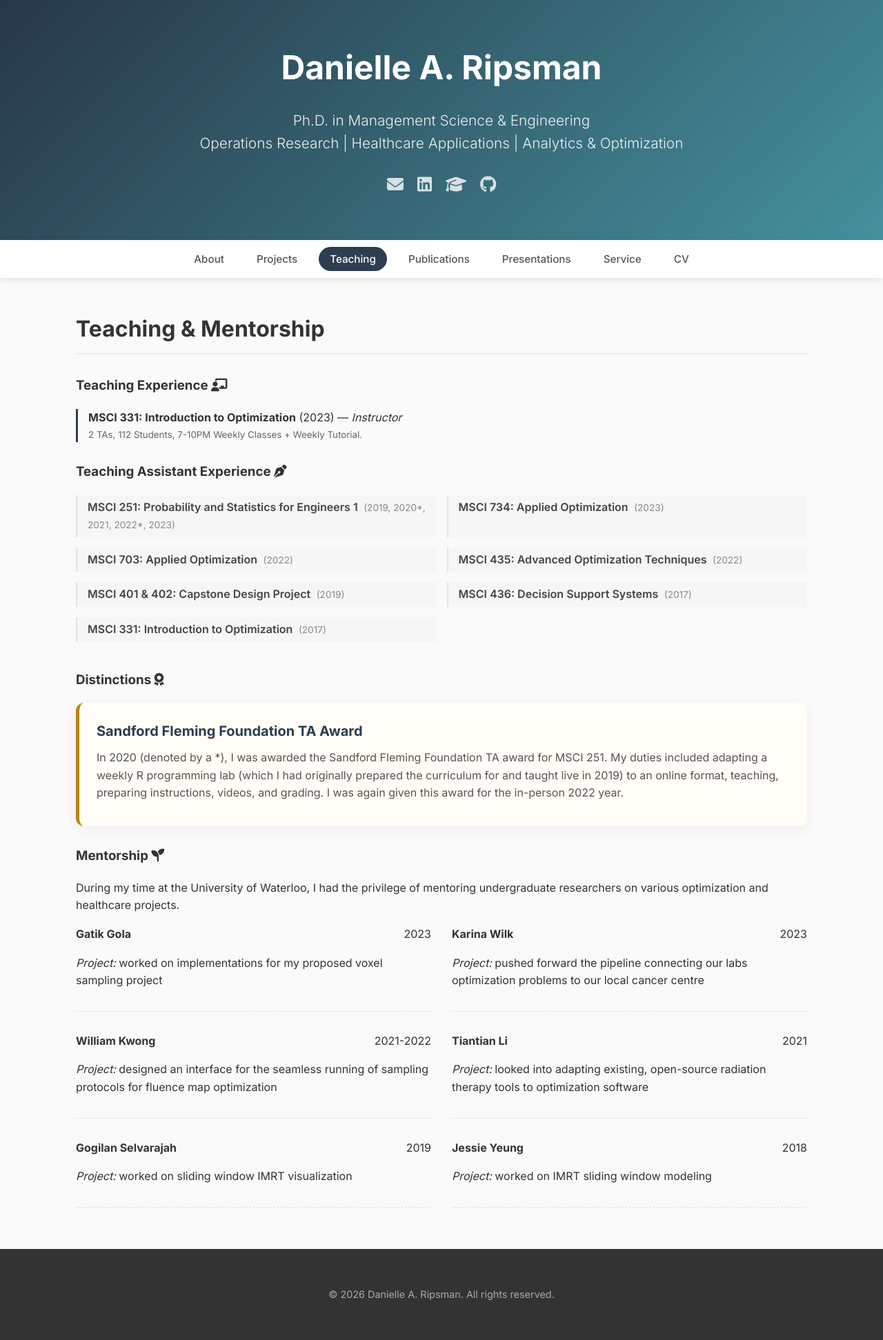
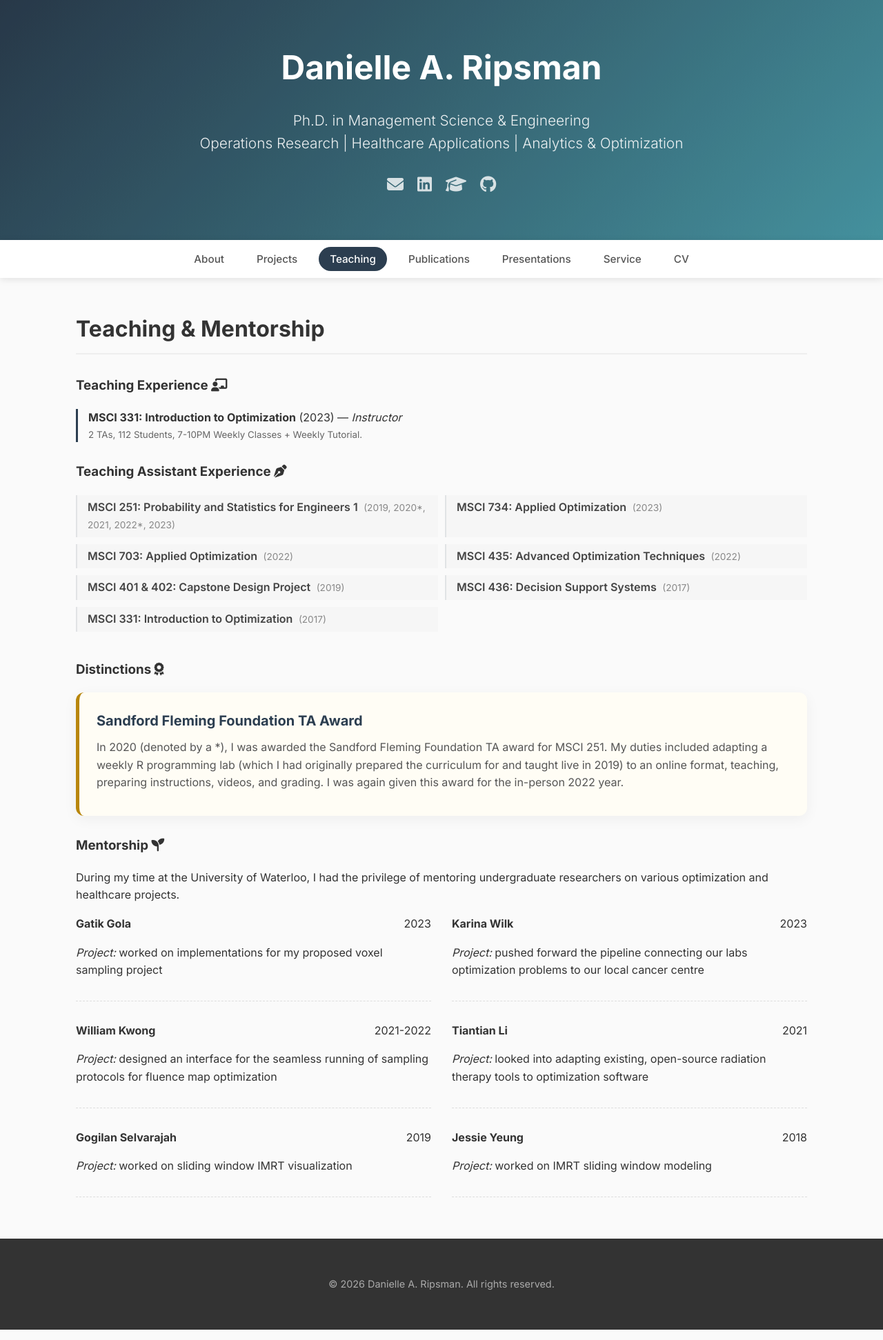
Before and after one commit to DaniRip/DaniRip.github.io, a Jekyll site: the page built from teaching.md, in a window 1280 px wide. Shown: the whole page at 69% size. Built offline with Jekyll 4.4.1, drawn with Linux system fonts in a browser that asks for light colours.

Commit message:
Update style.css

```diff
--- a/assets/css/style.css
+++ b/assets/css/style.css
@@ -579,7 +579,7 @@ details[open] .toggle-chevron {
 .ta-grid {
     display: grid;
     grid-template-columns: 1fr 1fr; /* Removed the double 'grid-template-columns:' */
-    gap: 15px;
+    gap: 10px;
     margin-bottom: 40px;
 }
 
```
